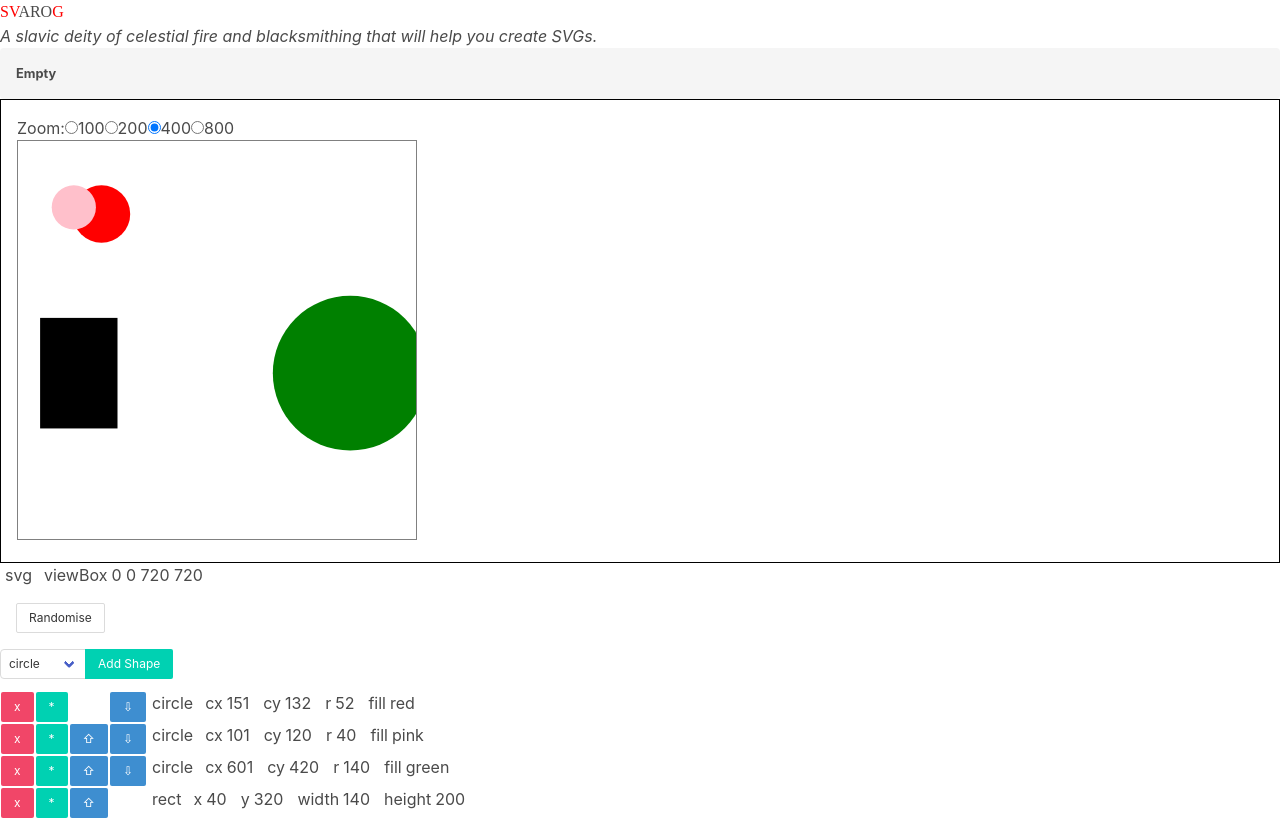
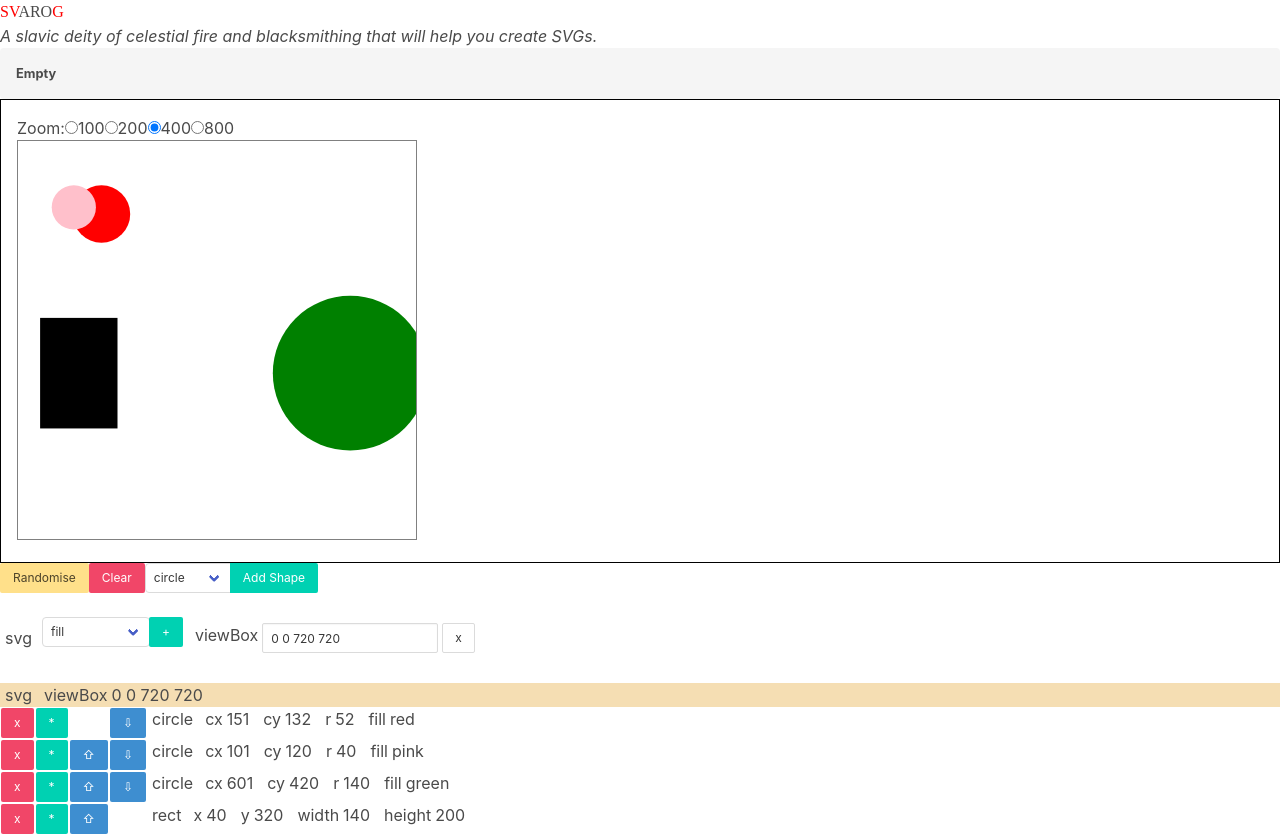
Before and after one commit to crianonim/svarog, a React (Create React App) app: page / in a window 1280 px wide. Shown: the top 836 px of the page. Built offline with nearby package versions, Linux system fonts and the light colour scheme; a web font is replaced by a local one.

Commit message:
Add Clear button

```diff
--- a/src/App.js
+++ b/src/App.js
@@ -26,7 +26,7 @@ const App = () => {
   const [selectedShape, setSelectedShape] = useState(null);
   const [saved,setSaved] = useState(localStorage.getItem('save'));
   const [message,setMessage] = useState(null)
-  const [svgPropertiesSelected,setSvgPropertiesSelected]=useState(false);
+  const [svgPropertiesSelected,setSvgPropertiesSelected]=useState(true);
 
   // helpers
   const moveShape = (step) => (movedShape) => {
@@ -44,40 +44,39 @@ const App = () => {
     </header>
     <Messages  message={message} dismiss={()=>setMessage(null)}/>
     <div className="block">
-      <SvgView shapes={shapes} attrs={svgAttrs} setSelectedShape={setSelectedShape} />
-      <span onClick={()=>{setSelectedShape(null);setSvgPropertiesSelected(true)}}>
+      <SvgView shapes={shapes} attrs={svgAttrs} setSelectedShape={(shape)=>{setSelectedShape(shape);setSvgPropertiesSelected(false)}} />
+
+
+
+    <div className="block">
+      <div className="flex-row">
+       <button className="button is-small is-warning" onClick={()=>{
+        const cSvg=createRandomSVG();
+        setShapes(cSvg.shapes);
+        setSvgAttrs(cSvg.attributes);
+        setMessage("Random svg created.")
+       }}>Randomise</button>
+       <button className="button is-small is-danger" onClick={()=>setShapes([])}>Clear</button>
+      <AddShape addShape={(shape)=>{
+       setShapes([...shapes,{shape,attributes:defaultValues[shape],id:Date.now()}])
+      }} />
+    </div>
+
+
+      </div>
+
+      {selectedShape!==null &&
+      <CurrentShapePanel key={selectedShape} shape={shapes.find(el=>el.id===selectedShape)} changed={(shape)=>{shapes[shapes.findIndex(el=>el.id===selectedShape)]=shape;setShapes([...shapes])}}/>
+      }
+       {svgPropertiesSelected &&
+      <CurrentShapePanel shape={ {shape:'svg',attributes:svgAttrs} } changed={(svg)=>{setSvgAttrs(svg.attributes)}}/>
+      }
+
+<span onClick={()=>{setSelectedShape(null);setSvgPropertiesSelected(true)}}>
        <SvgProperties isSelected={svgPropertiesSelected} attrs={svgAttrs} changed={attr => {
         setSvgAttrs(attr);
       }}/>
       </span>
-
-
-    <div className="svg-data margined bordered">
-      <div className="flex-row">
-
-    <button className="button is-small" onClick={()=>{
-      console.log("Create random SVG");
-      const cSvg=createRandomSVG();
-      console.log({cSvg});
-      setShapes(cSvg.shapes);
-      setSvgAttrs(cSvg.attributes);
-      setMessage("Random svg created.")
-    }}>Randomise</button>
-
-
-    </div>
-
-
-      </div>
-      <AddShape addShape={(shape)=>{
-       setShapes([...shapes,{shape,attributes:defaultValues[shape],id:Date.now()}])
-      }} />
-      {selectedShape!==null &&
-      <CurrentShapePanel shape={shapes.find(el=>el.id===selectedShape)} changed={(shape)=>{console.log("SH");shapes[shapes.findIndex(el=>el.id===selectedShape)]=shape;setShapes([...shapes])}}/>
-      }
-       {svgPropertiesSelected &&
-      <CurrentShapePanel shape={ {shape:'svg',attributes:svgAttrs} } changed={(shape)=>{console.log("SH")}}/>
-      }
       <ShapesList shapes={shapes} setSelectedShape={(shape)=>{setSelectedShape(shape);setSvgPropertiesSelected(false)}} selectedShape={selectedShape} setShapes={setShapes} moveShape={moveShape}/>
       <div className="flex-column flex-grow bordered margined right-panel">
 
--- a/src/BasicAttrEditor.js
+++ b/src/BasicAttrEditor.js
@@ -6,6 +6,7 @@ import {attrsData} from './lib/helper.js';
 
 const BasicAttrEditor = ({attrs,element,changed}) => {
   const [controls, setControls] = useState(Object.entries(attrs));
+  console.log({controls})
   const validAttrs = Object.entries(attrsData)
    .filter( ([_,attr])=>!attr.el || attr.el.includes(element))
    .map(([key,_])=>key);
@@ -22,7 +23,7 @@ const BasicAttrEditor = ({attrs,element,changed}) => {
        <select
         value={addAttr}
         onChange={e => {
-          console.log(e.target.value);
+          console.log("BAE",e.target.value);
           setAddAttr(e.target.value);
        }}
       >
@@ -51,6 +52,7 @@ const BasicAttrEditor = ({attrs,element,changed}) => {
               onChange={e => {
                 controls[i][1] = e.target.value;
                 setControls(controls.slice());
+                console.log("NV",{controls})
                 changed(Object.fromEntries(controls));
             }}
             style={{ width: (value+"").length + "rem" }}
--- a/src/ShapeItem.js
+++ b/src/ShapeItem.js
@@ -2,7 +2,7 @@ import React from 'react';
 import './ShapeItem.css';
 import AttrList from './AttrList.js';
 
-const ShapeItem = ({shape,duplicate,shapeUp,shapeDown,setSelectedShape,changed}) => {
+const ShapeItem = ({shape,duplicate,shapeUp,shapeDown,setSelectedShape}) => {
     return (
      <div key={shape.id} className="flex-row shape-item " >
         <div className="move-up-down-buttons">
@@ -28,10 +28,6 @@ const ShapeItem = ({shape,duplicate,shapeUp,shapeDown,setSelectedShape,changed})
         <AttrList
           element={shape.shape}
           attrs={shape.attributes}
-          changed={attrs => {
-            shape.attributes=attrs;
-            changed(shape);
-          }}
           />
         </span>
 
--- a/src/ShapesList.js
+++ b/src/ShapesList.js
@@ -16,10 +16,7 @@ const ShapesList = ({shapes,selectedShape,setShapes,setSelectedShape,moveShape})
           let index=shapes.findIndex(el=>el===shape);
           setShapes([...shapes.slice(0,index+1),dup,...shapes.slice(index+1)]);
         }} selected={selectedShape===shape.id}
-        changed={(changedShape)=>{
-          shapes[shapes.findIndex((sh)=>sh===changedShape)]=changedShape;
-          setShapes(shapes.slice());
-        }}
+
         shapeUp={moveShape(-1)}
         shapeDown={moveShape(1)}
         ></ShapeItem>
```
